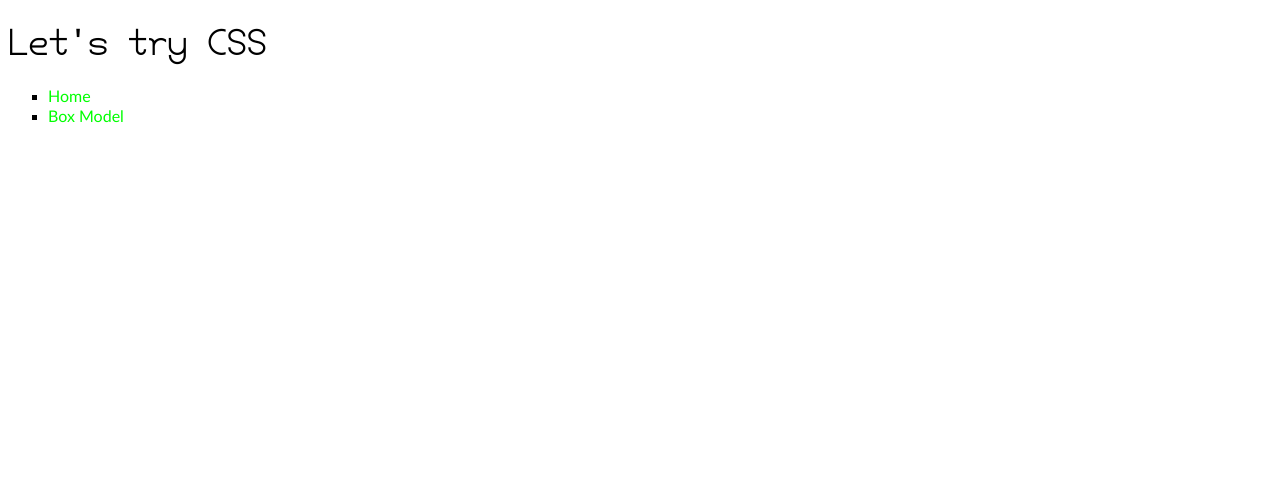
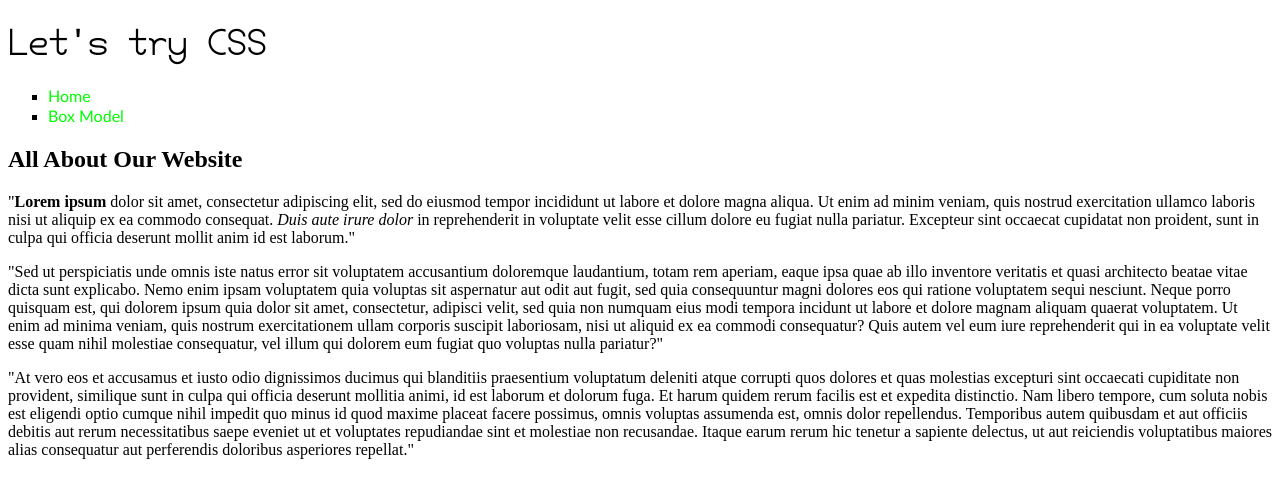
Before and after one commit to KenjiAu-Creator/4.2-lets-try-css, a plain HTML site: page index.html in a window 1280 px wide. Drawn offline with Linux system fonts and the light colour scheme.

Commit message:
Added in filler text

```diff
--- a/index.html
+++ b/index.html
@@ -22,7 +22,37 @@
       </li>
     </ul>
   </nav>
-
+  <h2>All About Our Website</h2>
+  <p>
+    "<strong>Lorem ipsum</strong> dolor sit amet, consectetur adipiscing elit, sed do eiusmod tempor incididunt ut
+    labore et dolore
+    magna aliqua. Ut enim ad minim veniam, quis nostrud exercitation ullamco laboris nisi ut aliquip ex ea commodo
+    consequat. <em>Duis aute irure dolor</em> in reprehenderit in voluptate velit esse cillum dolore eu fugiat nulla
+    pariatur.
+    Excepteur sint occaecat cupidatat non proident, sunt in culpa qui officia deserunt mollit anim id est laborum."
+  </p>
+  <p>
+    "<span class="black-font">Sed ut perspiciatis unde omnis iste natus </span> error sit voluptatem accusantium
+    doloremque laudantium, totam rem
+    aperiam, eaque ipsa quae ab illo inventore veritatis et quasi architecto beatae vitae dicta sunt explicabo. Nemo
+    enim ipsam voluptatem quia voluptas sit aspernatur aut odit aut fugit, sed quia consequuntur magni dolores eos qui
+    ratione voluptatem sequi nesciunt. Neque porro quisquam est, qui dolorem <span class="light-font">ipsum quia dolor
+      sit amet, consectetur,
+      adipisci</span> velit, sed quia non numquam eius modi tempora incidunt ut labore et dolore magnam aliquam quaerat
+    voluptatem. Ut enim ad minima veniam, quis nostrum exercitationem ullam corporis suscipit laboriosam, nisi ut
+    aliquid ex ea commodi consequatur? Quis autem vel eum iure reprehenderit qui in ea voluptate velit esse quam nihil
+    molestiae consequatur, vel illum qui dolorem eum fugiat quo voluptas nulla pariatur?"
+  </p>
+  <p>
+    "At vero eos et accusamus et iusto odio dignissimos ducimus qui blanditiis praesentium voluptatum deleniti atque
+    corrupti quos dolores et quas molestias excepturi sint occaecati cupiditate non provident, similique sunt in culpa
+    qui officia deserunt mollitia animi, id est laborum et dolorum fuga. Et harum quidem rerum facilis est et expedita
+    distinctio. Nam libero tempore, cum soluta nobis est eligendi optio cumque nihil impedit quo minus id quod maxime
+    placeat facere possimus, omnis voluptas assumenda est, omnis dolor repellendus. Temporibus autem quibusdam et aut
+    officiis debitis aut rerum necessitatibus saepe eveniet ut et voluptates repudiandae sint et molestiae non
+    recusandae. Itaque earum rerum hic tenetur a sapiente delectus, ut aut reiciendis voluptatibus maiores alias
+    consequatur aut perferendis doloribus asperiores repellat."
+  </p>
 </body>
 
 </html>
```
